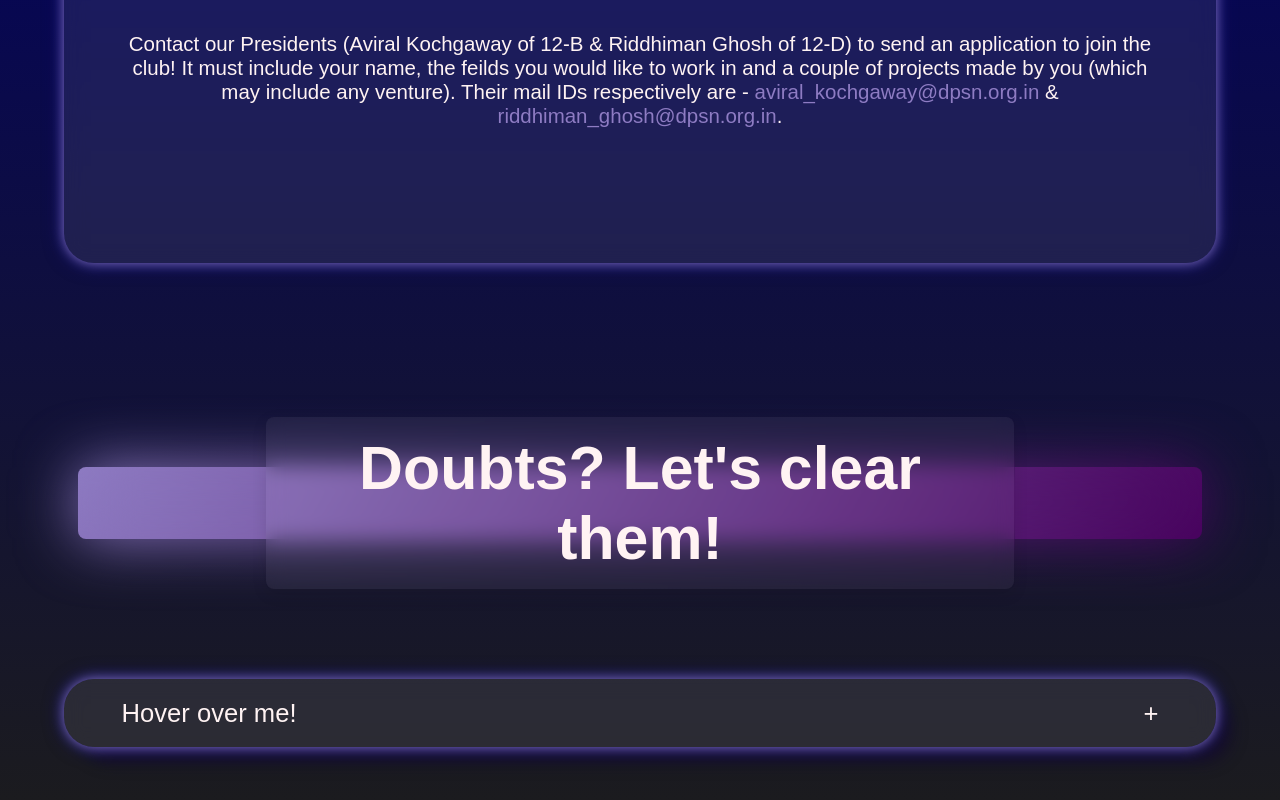
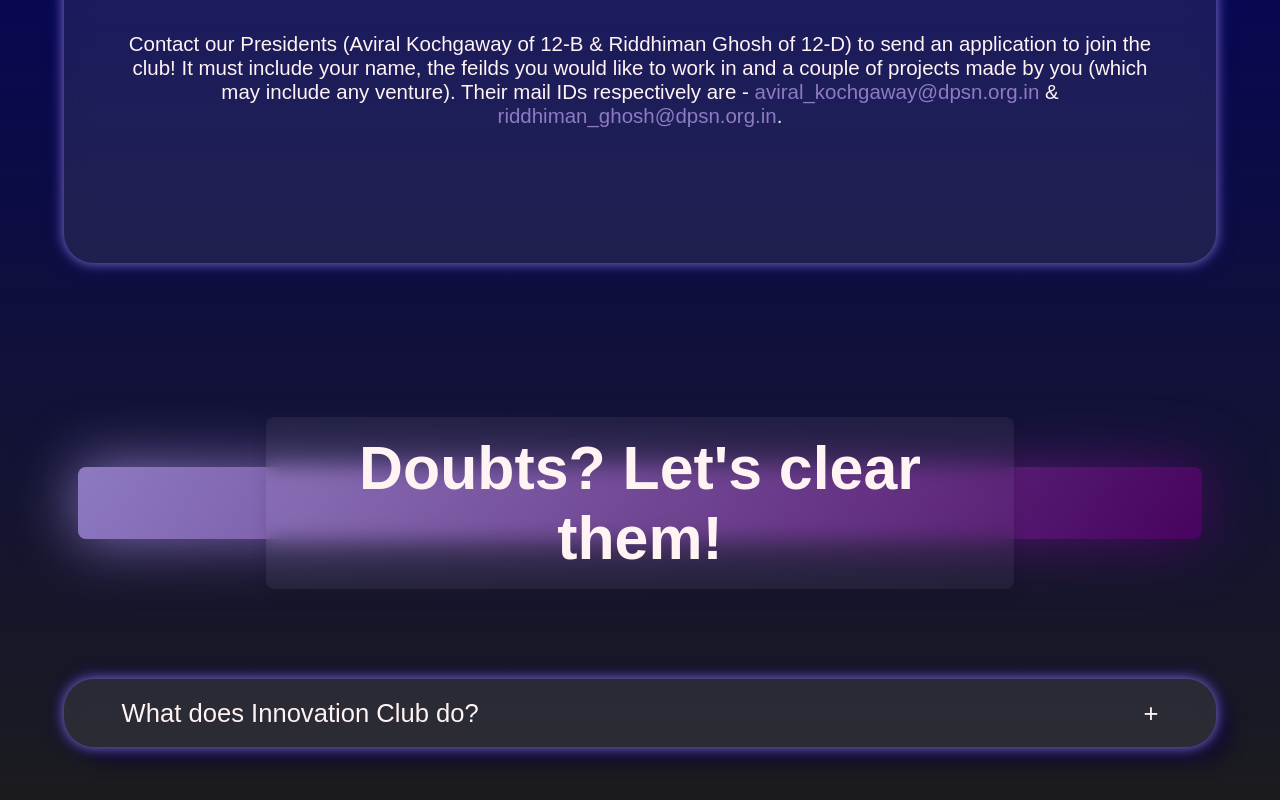
Before and after one commit to xxxGitHubxx/InnovationClub, a React (Create React App) app: page / in a window 1280 px wide. Shown: the part 7616-8416 px from the top of the page. Built offline with nearby package versions, Linux system fonts and the light colour scheme; a web font is replaced by a local one.

Commit message:
missed a small one

```diff
--- a/src/components/pages/Home.jsx
+++ b/src/components/pages/Home.jsx
@@ -593,8 +593,8 @@ export const Home = () => {
                             </div>
                         </div>
                         <AccordionItem
-                        title="Hover over me!"
-                        content="Yoapuzamya SpotlightCard."
+                        title="What does Innovation Club do?"
+                        content="The school's high school tech department. It is student lead and is responsible for both organising and selecting all students for tech events from intra school to inter national. It combines all aspects of tech from coding to entrepreneurship and helps you climb the ladder to successful high school resume."
                     />
                     </div>
 
```
